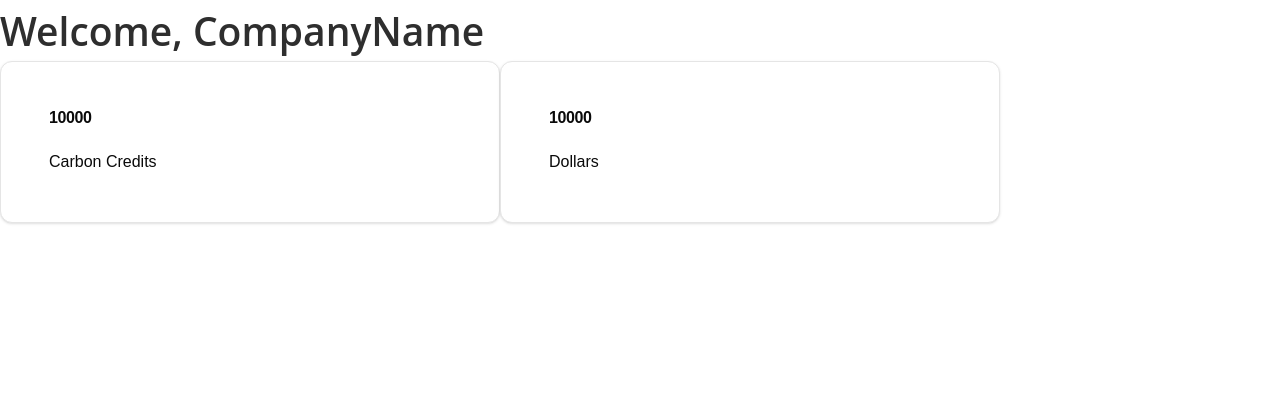
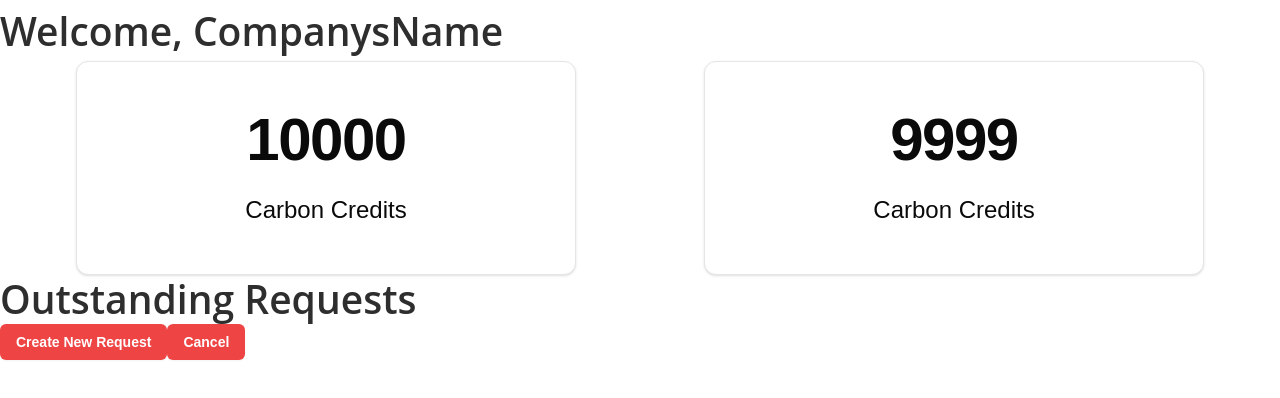
Before and after one commit to xavierkoo/TT1_10, a Next.js app in the folder client/: page /landing-page in a window 1280 px wide. Shown: the top 398 px of the page. Built offline with nearby package versions, Linux system fonts and the light colour scheme.

Commit message:
feat: created reusable LandingPageCard component

```diff
--- a/client/app/landing-page/page.js
+++ b/client/app/landing-page/page.js
@@ -1,43 +1,25 @@
 "use client";
 import { useEffect, useState } from "react";
-import {Button} from '@/components/ui/button';
 import {Input} from '@/components/ui/input';
 import {Icons} from '@/components/icons';
-import {Card, CardContent, CardHeader, CardTitle} from "@/components/ui/card";
+import LandingPageCard from "@/components/landing-page/LandingPageCard";
+import {Button} from '@/components/ui/button';
 
 export default function LandingPage() {
     return (
-        <>
-            <div className='h1'>Welcome, CompanyName</div>
-            <div className='flex flex-row'>
+        <div>
+            <div className='h1'>Welcome, CompanysName</div>
+            <div className='flex flex-row items-center justify-center gap-32'>
+                <LandingPageCard label="Carbon Credits" number="10000" />
+                <LandingPageCard label="Carbon Credits" number="9999" />
+            </div>
+            <div className='h2'>Outstanding Requests</div>
+            <div>
                 <div>
-                    <Card className="w-[500px] p-6">
-                        <CardHeader>
-                            <CardTitle>
-                                10000
-                            </CardTitle>
-                        </CardHeader>
-                        <CardContent>
-                            <p>Carbon Credits</p>
-                        </CardContent>
-                    </Card>
+                    <Button variant="red">Create New Request</Button>
+                    <Button variant="red">Cancel</Button>
                 </div>
-                <div>
-                    <Card className="w-[500px] p-6">
-                        <CardHeader>
-                            <CardTitle>
-                                10000
-                            </CardTitle>
-                        </CardHeader>
-                        <CardContent>
-                            <p>Dollars</p>
-                        </CardContent>
-                    </Card>
-                </div>
+            </div>
         </div>
-
-
-        </>
-
     )
 }
--- /dev/null
+++ b/client/components/landing-page/LandingPageCard.js
@@ -0,0 +1,17 @@
+"use client";
+import {Card, CardContent, CardHeader, CardTitle} from "@/components/ui/card";
+
+export default function LandingPageCard({number, label}) {
+    return (
+        <Card className="w-[500px] p-6 text-center">
+            <CardHeader>
+                <CardTitle className="text-6xl">
+                    {number}
+                </CardTitle>
+            </CardHeader>
+            <CardContent className="text-2xl">
+                <p>{label}</p>
+            </CardContent>
+        </Card>
+    )
+}
```
